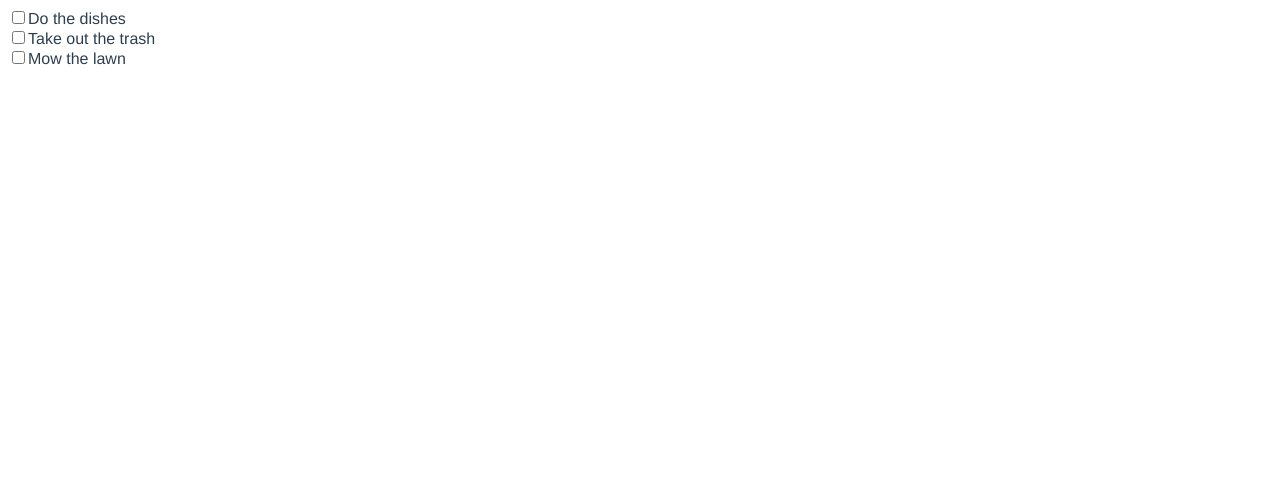
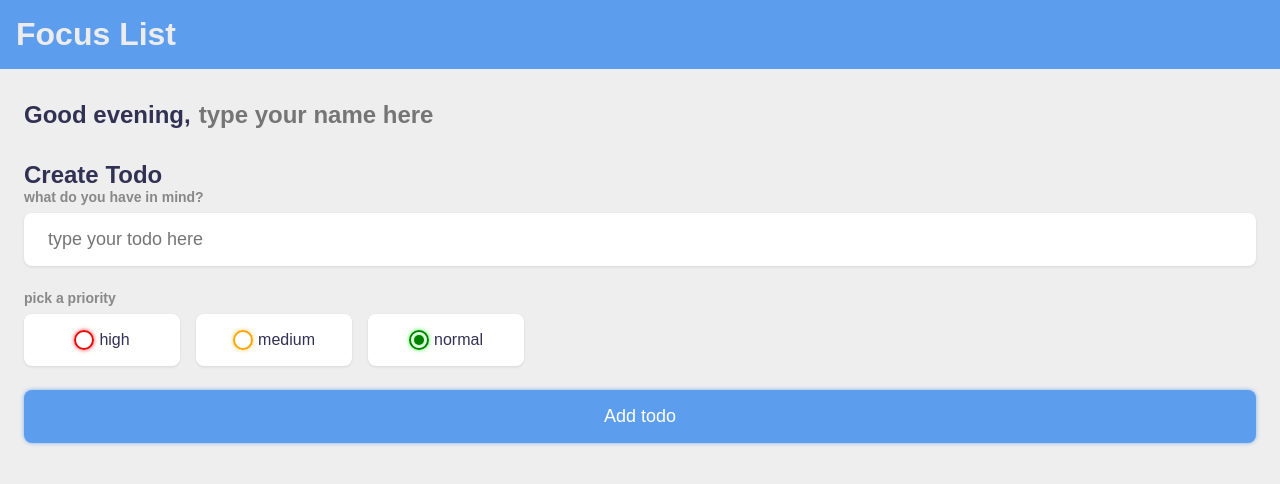
Before and after one commit to ShuaiweiYu/focuslist, a Vue app: page / in a window 1280 px wide. Shown: the top 484 px of the page. Built offline with nearby package versions, Linux system fonts and the light colour scheme.

Commit message:
project build up

```diff
--- a/src/App.vue
+++ b/src/App.vue
@@ -1,31 +1,109 @@
 <script>
 
-import {defineComponent} from "vue";
+import TodoOverview from "@/components/todoOverview.vue";
 import TodoItem from "@/components/todoItem.vue";
+import TopBar from "@/components/topBar.vue";
+import CreateTodo from "@/components/createTodo.vue";
 
-export default defineComponent({
-  components: {TodoItem},
+export default {
+  name: "App",
+  components: {CreateTodo, TodoOverview, TodoItem, TopBar},
   data() {
     return {
-      todos: [
-        {id: 0, title: "Do the dishes", done: false},
-        {id: 1, title: "Take out the trash", done: false},
-        {id: 2, title: "Mow the lawn", done: false}
-      ]
+      items: []
+    }
+  }, methods: {
+
+  }, mounted() {
+    this.items = JSON.parse(localStorage.getItem('items')) || []
+  },
+  watch: {
+    items: {
+      deep: true,
+      handler: (newVal) => {
+        localStorage.setItem('items', JSON.stringify(newVal))
+      }
     }
   }
-})
+}
+
 </script>
 
 <template>
-  <todo-item v-for="todo in todos" :todo="todo" :key="todo.id"/>
+  <top-bar/>
+  <create-todo :items="items"/>
+<!--  {{ items }}-->
+  <todo-overview :items="items"/>
 </template>
 
 <style>
-#app {
-  font-family: Avenir, Helvetica, Arial, sans-serif;
-  -webkit-font-smoothing: antialiased;
-  -moz-osx-font-smoothing: grayscale;
-  color: #2c3e50;
+
+body {
+  background: var(--light);
+  color: var(--dark);
 }
+
+:root {
+  --theme: rgb(93, 157, 238);
+  --primary: #EA40A4;
+
+  --light: #EEE;
+  --grey: #888;
+  --dark: #313154;
+  --danger: #ff5b57;
+
+  --shadow: 0 1px 3px rgba(0, 0, 0, 0.1);
+
+  --theme-glow: 0px 0px 4px rgba(93, 157, 238, 0.75);
+
+  --high: #ea0909;
+  --medium: orange;
+  --normal: green;
+
+  --high-glow: 0px 0px 4px rgba(238, 10, 10, 0.75);
+  --medium-glow: 0px 0px 4px rgba(232, 185, 55, 0.75);
+  --normal-glow: 0px 0px 4px rgba(0, 255, 0, 0.75);
+}
+
+* {
+  margin: 0;
+  padding: 0;
+  box-sizing: border-box;
+  font-family: 'montserrat', sans-serif;
+}
+
+input:not([type="radio"]):not([type="checkbox"]), button {
+  appearance: none;
+  border: none;
+  outline: none;
+  background: none;
+  cursor: initial;
+}
+
+section {
+  margin-top: 2rem;
+  margin-bottom: 2rem;
+  padding-left: 1.5rem;
+  padding-right: 1.5em;
+}
+
+h3 {
+  color: var(--dark);
+  font-size: 1rem;
+  font-weight: 400;
+  margin-bottom: 0.5rem;
+}
+
+h4 {
+  color: var(--grey);
+  font-size: 0.875rem;
+  font-weight: 700;
+  margin-bottom: 0.5rem;
+}
+
+input[type="radio"],
+input[type="checkbox"] {
+  display: none;
+}
+
 </style>
--- /dev/null
+++ b/src/components/createTodo.vue
@@ -0,0 +1,177 @@
+<template>
+  <section class="create-todo">
+    <h2>Create Todo</h2>
+    <form @submit.prevent="addTodoItem">
+
+      <h4>what do you have in mind?</h4>
+      <input type="text" placeholder="type your todo here" v-model="input"/>
+
+      <h4>pick a priority</h4>
+      <div class="options">
+        <label>
+          <input type="radio" name="category" value="high" v-model="priority"/>
+          <span class="bubble high"></span>
+          high
+        </label>
+
+        <label>
+          <input type="radio" name="category" value="medium" v-model="priority"/>
+          <span class="bubble medium"></span>
+          medium
+        </label>
+
+        <label>
+          <input type="radio" name="category" value="normal" v-model="priority"/>
+          <span class="bubble normal"></span>
+          normal
+        </label>
+      </div>
+
+      <input type="submit" value="Add todo"/>
+    </form>
+
+  </section>
+</template>
+
+<script>
+export default {
+  name: "createTodo",
+  props: ["items"],
+  data() {
+    return {
+      input: "",
+      priority: "normal",
+    }
+  },methods: {
+    addTodoItem() {
+      if (this.input.trim() === "" || this.priority === "null") {
+        this.input = "";
+        this.priority = "normal";
+        return;
+      }
+
+      this.items.push({
+        id: this.items.length + 1,
+        title: this.input,
+        done: false,
+        category: this.priority
+      });
+      this.input = "";
+      this.priority = "normal";
+    }
+  }
+}
+</script>
+
+<style scoped>
+.create-todo input[type="text"] {
+  display: block;
+  width: 100%;
+  font-size: 1.125rem;
+  padding: 1rem 1.5rem;
+  color: var(--dark);
+  background-color: #FFF;
+  border-radius: 0.5rem;
+  box-shadow: var(--shadow);
+  margin-bottom: 1.5rem;
+}
+
+.create-todo .options {
+  display: grid;
+  grid-template-columns: repeat(3, 1fr);
+  grid-gap: 1rem;
+  margin-bottom: 1.5rem;
+  max-width: 500px;
+}
+
+.create-todo .options label {
+  display: flex;
+  align-items: center;
+  justify-content: center;
+  padding: 1rem;
+  background-color: #FFF;
+  border-radius: 0.5rem;
+  box-shadow: var(--shadow);
+  cursor: pointer;
+}
+
+.bubble {
+  display: flex;
+  align-items: center;
+  justify-content: center;
+  width: 20px;
+  height: 20px;
+  border-radius: 50%;
+  border: 2px solid;
+  margin-right: 5px;
+}
+
+.bubble::after {
+  content: "";
+  display: block;
+  opacity: 0;
+  width: 0;
+  height: 0;
+  border-radius: 50%;
+  transition: 0.2s ease-in-out;
+}
+
+.bubble.high {
+  border-color: var(--high);
+  box-shadow: var(--high-glow);
+}
+
+.bubble.high::after {
+  background-color: var(--high);
+  box-shadow: var(--high-glow);
+}
+
+.bubble.medium {
+  border-color: var(--medium);
+  box-shadow: var(--medium-glow);
+}
+
+.bubble.medium::after {
+  background-color: var(--medium);
+  box-shadow: var(--medium-glow);
+}
+
+.bubble.normal {
+  border-color: var(--normal);
+  box-shadow: var(--normal-glow);
+}
+
+.bubble.normal::after {
+  background-color: var(--normal);
+  box-shadow: var(--normal-glow);
+}
+
+input:checked ~ .bubble::after {
+  width: 10px;
+  height: 10px;
+  opacity: 1;
+}
+
+.create-todo .options label div {
+  color: var(--dark);
+  font-size: 1.125rem;
+  margin-top: 1rem;
+}
+
+.create-todo input[type="submit"] {
+  display: block;
+  width: 100%;
+  font-size: 1.125rem;
+  padding: 1rem 1.5rem;
+  color: #FFF;
+  background-color: var(--theme);
+  border-radius: 0.5rem;
+  box-shadow: var(--theme-glow);
+  cursor: pointer;
+  transition: 0.2s ease-in-out;
+}
+
+.create-todo input[type="submit"]:hover {
+  opacity: 0.75;
+}
+</style>
--- /dev/null
+++ b/src/components/statisticBar.vue
@@ -0,0 +1,37 @@
+<template>
+  <div>
+    <h2 v-if="finishedTodos!==0 || unfinishedTodos !==0">Todo Overview</h2>
+    <div class="statistic">
+      <p v-if="unfinishedTodos !== 0">Number of todos: {{unfinishedTodos}}</p>
+      <p v-if="finishedTodos !== 0">Number of finished todos: {{finishedTodos}}</p>
+    </div>
+
+  </div>
+</template>
+
+<script>
+export default {
+  name: "statisticBar",
+  props: ["finishedTodos", "unfinishedTodos"],
+}
+</script>
+
+<style scoped>
+p {
+  display: flex;
+  align-items: center;
+  justify-content: center;
+  padding: 1rem;
+  background-color: whitesmoke;
+  border-radius: 0.5rem;
+  box-shadow: var(--shadow);
+}
+
+.statistic {
+  display: grid;
+  grid-template-columns: repeat(2, 1fr);
+  grid-gap: 1rem;
+  margin-bottom: 1.5rem;
+  max-width: 700px;
+}
+</style>
--- a/src/components/todoItem.vue
+++ b/src/components/todoItem.vue
@@ -1,20 +1,117 @@
 <template>
-  <div class="todo-item">
-    <input type="checkbox" v-model="todo.done">
-    <span class="todo-title">
-      {{ todo.title }}
-    </span>
+
+  <div :class="`todo-item ${todo.done && 'done'}`">
+
+    <label>
+      <input type="checkbox" v-model="todo.done"/>
+      <span class="bubble"></span>
+    </label>
+
+    <div class="todo-content">
+      <input type="text" v-model="todo.title"/>
+    </div>
+
+    <div class="actions">
+      <button class="delete" @click="removeTodo(todo)">Delete</button>
+    </div>
   </div>
+
 </template>
 
 <script>
+
 export default {
   name: "todoItem",
-  props: ["todo"]
+  props: ["todo"],
+  methods: {
+    removeTodo(todo) {
+      this.$emit("remove-todo", todo);
+    }
+  }
 }
+
 </script>
 
 <style scoped>
 
+.bubble {
+  display: flex;
+  align-items: center;
+  justify-content: center;
+  width: 20px;
+  height: 20px;
+  border-radius: 50%;
+  border: 2px solid var(--theme);
+  box-shadow: var(--theme-glow);
+}
 
+.bubble::after {
+  content: "";
+  display: block;
+  opacity: 0;
+  width: 0;
+  height: 0;
+  background-color: var(--theme);
+  box-shadow: var(--theme-glow);
+  border-radius: 50%;
+  transition: 0.2s ease-in-out;
+}
+
+input:checked ~ .bubble::after {
+  width: 10px;
+  height: 10px;
+  opacity: 1;
+}
+
+.todo-item {
+  display: flex;
+  align-items: center;
+  background-color: #FFF;
+  padding: 1rem;
+  border-radius: 0.5rem;
+  box-shadow: var(--shadow);
+  margin-bottom: 1rem;
+}
+
+label {
+  display: block;
+  margin-right: 1rem;
+  cursor: pointer;
+}
+
+.todo-content {
+  flex: 1 1 0;
+}
+
+.todo-content input {
+  color: var(--dark);
+  font-size: 1.125rem;
+}
+
+.actions {
+  display: flex;
+  align-items: center;
+}
+
+.actions button {
+  display: block;
+  padding: 0.5rem;
+  border-radius: 0.25rem;
+  color: #FFF;
+  cursor: pointer;
+  transition: 0.2s ease-in-out;
+}
+
+.actions button:hover {
+  opacity: 0.75;
+}
+
+.actions .delete {
+  background-color: var(--danger);
+}
+
+.todo-item.done .todo-content input {
+  text-decoration: line-through;
+  color: var(--grey);
+}
 </style>
--- /dev/null
+++ b/src/components/todoOverview.vue
@@ -0,0 +1,67 @@
+<template>
+
+  <section class="todo-list">
+    <statistic-bar :unfinished-todos="unfinishedTodos" :finished-todos="finishedTodos"/>
+
+    <h3 v-if="unfinishedTodos!==0">unfinished todos</h3>
+    <div class="todo-overview">
+      <div v-for="todo in items" :key="todo.id" class="list">
+        <todo-item :todo="todo" v-if="!todo.done" @remove-todo="deleteTodo"/>
+      </div>
+    </div>
+
+    <h3 v-if="finishedTodos > 0">finished todos</h3>
+    <div class="todo-overview">
+      <div v-for="todo in items" :key="todo.id" class="list">
+        <todo-item :todo="todo" v-if="todo.done" @remove-todo="deleteTodo"/>
+      </div>
+    </div>
+  </section>
+
+</template>
+
+<script>
+import TodoItem from "@/components/todoItem.vue";
+import StatisticBar from "@/components/statisticBar.vue";
+
+export default {
+  components: {TodoItem, StatisticBar},
+  name: "todoView",
+  props: ["items"],
+  data() {
+    return {
+      finishedItemIsHidden: true
+    }
+  }, computed: {
+    unfinishedTodos() {
+      return this.items.filter(todo => !todo.done).length;
+    },
+    finishedTodos() {
+      return this.items.filter(todo => todo.done).length;
+    }
+  }, methods: {
+    deleteTodo(todo) {
+      this.items.splice(this.items.indexOf(todo), 1);
+    },
+    changeVisibility() {
+      this.finishedItemIsHidden = !this.finishedItemIsHidden;
+    },
+  }
+}
+
+</script>
+
+<style scoped>
+
+.list {
+  margin: 1rem 0;
+}
+
+h3 {
+  color: var(--dark);
+  font-size: 1rem;
+  font-weight: 600;
+  margin-bottom: 0.5rem;
+}
+
+</style>
--- /dev/null
+++ b/src/components/topBar.vue
@@ -0,0 +1,67 @@
+<template>
+  <h1 class="top">Focus List</h1>
+
+  <section class="greeting">
+    <h2 class="title">
+      {{ greeting }} <input type="text" placeholder="type your name here" v-model="name"/>
+    </h2>
+  </section>
+</template>
+
+<script>
+export default {
+  name: "topBar",
+  data() {
+    return {
+      greeting: "Hello, ",
+      name: ""
+    }
+  }, methods: {
+    getGreeting() {
+      const hour = new Date().getHours();
+      if (hour < 12) {
+        return "Good morning, ";
+      } else if (hour < 18) {
+        return "Good afternoon, ";
+      } else {
+        return "Good evening, ";
+      }
+    }
+  },
+  mounted() {
+    this.name = localStorage.getItem("name") || "";
+    this.greeting = this.getGreeting();
+  }, watch: {
+    name: (newVal) => {
+      localStorage.setItem("name", newVal);
+    }
+  }
+}
+</script>
+
+<style scoped>
+
+.top {
+  background-color: rgb(93, 157, 238);
+  color: rgb(236, 236, 236);
+  padding: 1rem;
+}
+
+.greeting .title {
+  display: flex;
+}
+
+.greeting .title input {
+  margin-left: 0.5rem;
+  flex: 1 1 0;
+  min-width: 0;
+}
+
+.greeting .title,
+.greeting .title input {
+  color: var(--dark);
+  font-size: 1.5rem;
+  font-weight: 700;
+}
+
+</style>
```
